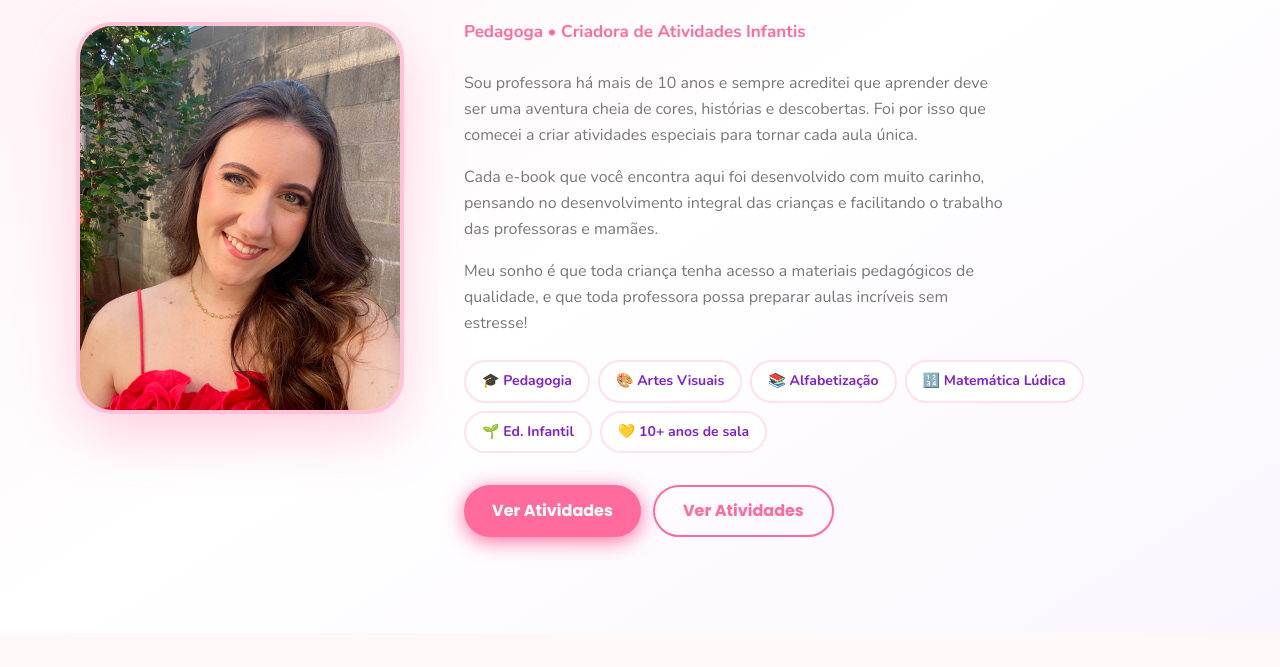
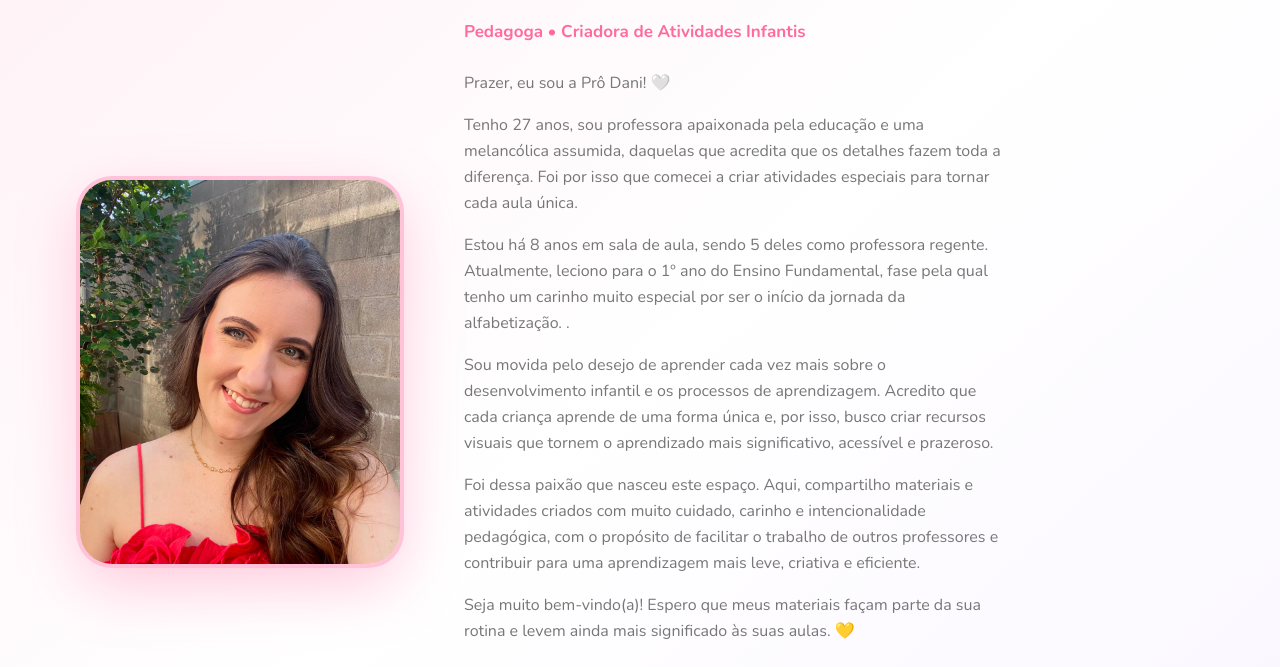
Before and after one commit to Lucasp74/Venda-de-Atividades, a Next.js app: page /quem-sou-eu in a window 1280 px wide. Shown: the part 267-934 px from the top of the page. Built offline with nearby package versions, Linux system fonts and the light colour scheme; no server answers.

Commit message:
Update page.tsx
Alteração do texto "Quem sou eu"

```diff
--- a/src/app/(frontend)/quem-sou-eu/page.tsx
+++ b/src/app/(frontend)/quem-sou-eu/page.tsx
@@ -132,13 +132,24 @@ export default function QuemSouEuPage() {
               </p>
               <div className="space-y-4 text-ink-muted text-body leading-relaxed max-w-[540px] mx-auto lg:mx-0">
                 <p>
-                  Sou professora há mais de 10 anos e sempre acreditei que aprender deve ser uma aventura cheia de cores, histórias e descobertas. Foi por isso que comecei a criar atividades especiais para tornar cada aula única.
+                  Prazer, eu sou a Prô Dani! 🤍
                 </p>
                 <p>
-                  Cada e-book que você encontra aqui foi desenvolvido com muito carinho, pensando no desenvolvimento integral das crianças e facilitando o trabalho das professoras e mamães.
+                  Tenho 27 anos, sou professora apaixonada pela educação e uma melancólica assumida, daquelas que acredita que os detalhes fazem toda a diferença.
+                  Foi por isso que comecei a criar atividades especiais para tornar cada aula única.
                 </p>
                 <p>
-                  Meu sonho é que toda criança tenha acesso a materiais pedagógicos de qualidade, e que toda professora possa preparar aulas incríveis sem estresse!
+                  Estou há 8 anos em sala de aula, sendo 5 deles como professora regente. Atualmente, leciono para o 1º ano do Ensino Fundamental, fase pela qual tenho um carinho muito especial por ser o início da jornada da alfabetização.
+                  .
+                </p>
+                <p>
+                  Sou movida pelo desejo de aprender cada vez mais sobre o desenvolvimento infantil e os processos de aprendizagem. Acredito que cada criança aprende de uma forma única e, por isso, busco criar recursos visuais que tornem o aprendizado mais significativo, acessível e prazeroso.
+                </p>
+                <p>
+                  Foi dessa paixão que nasceu este espaço. Aqui, compartilho materiais e atividades criados com muito cuidado, carinho e intencionalidade pedagógica, com o propósito de facilitar o trabalho de outros professores e contribuir para uma aprendizagem mais leve, criativa e eficiente.
+                </p>
+                <p>
+                  Seja muito bem-vindo(a)! Espero que meus materiais façam parte da sua rotina e levem ainda mais significado às suas aulas. 💛
                 </p>
               </div>
 
```
